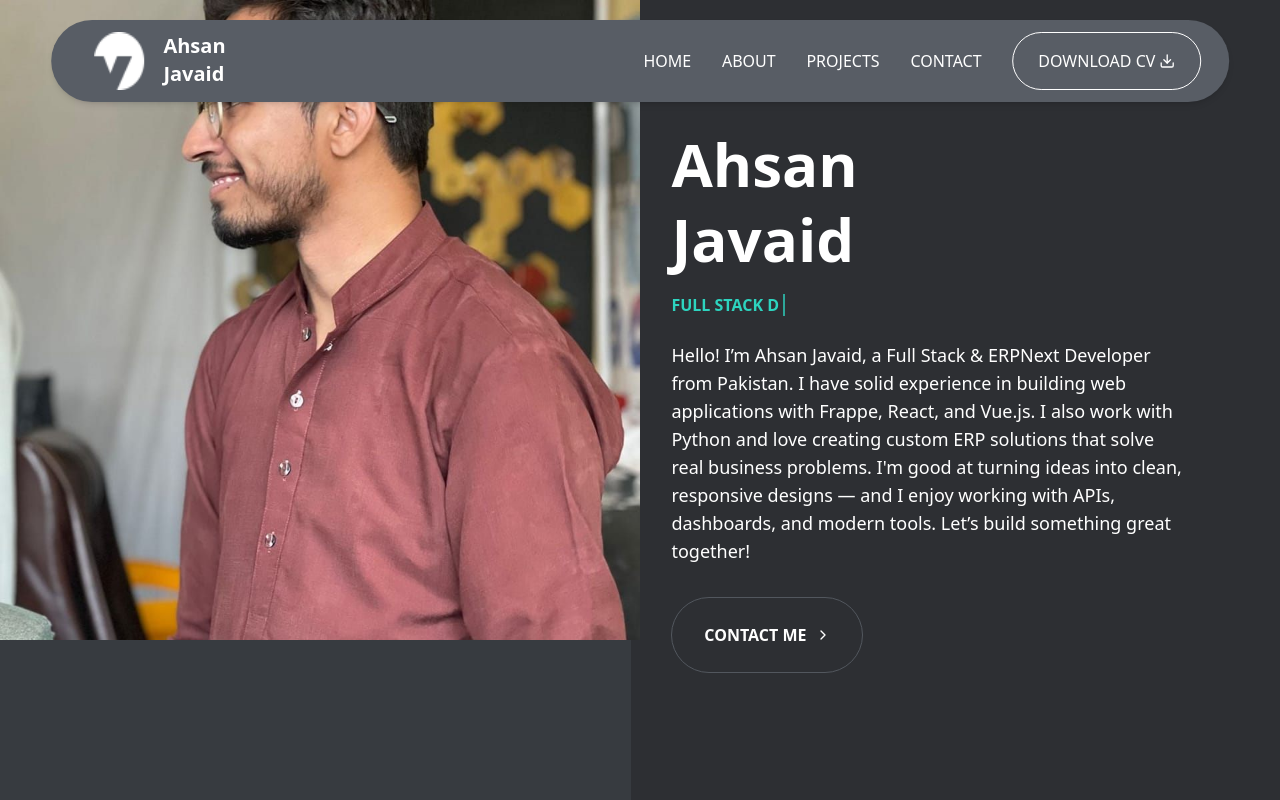
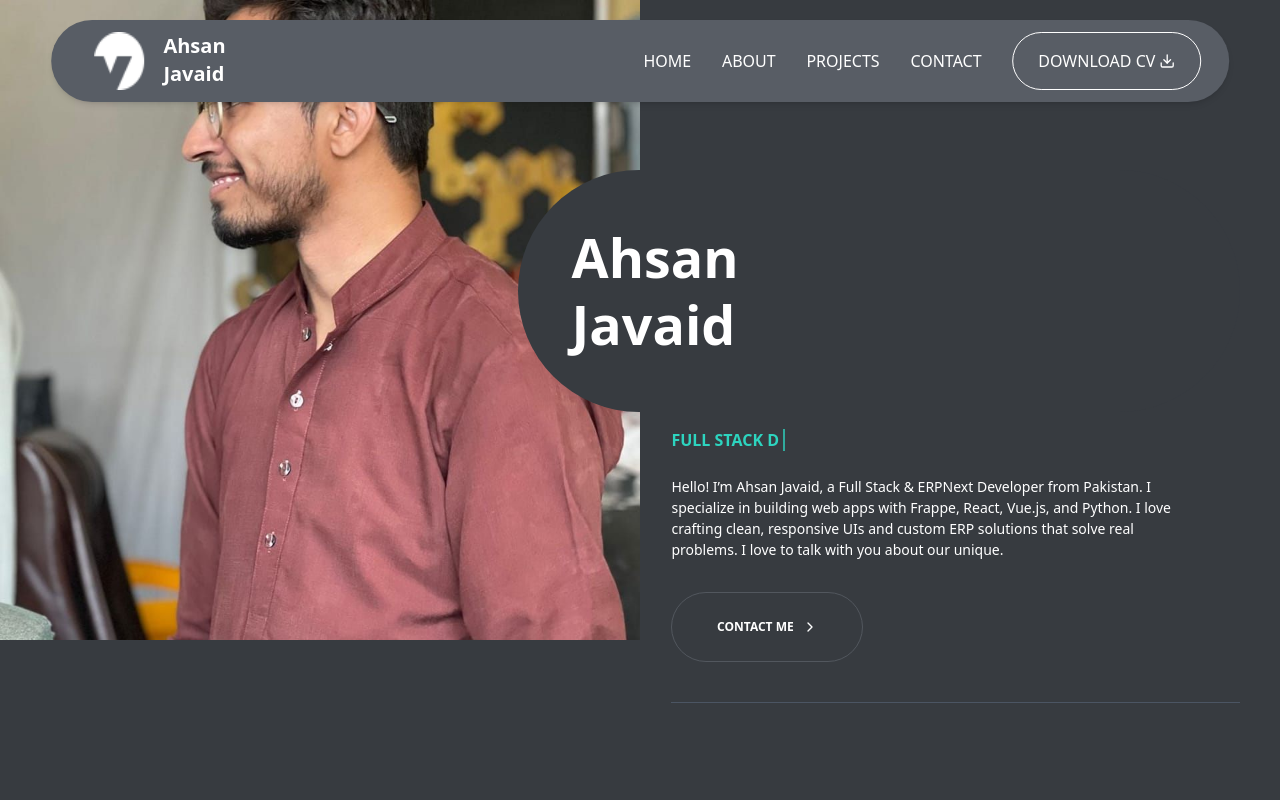
Before and after one commit to ehsanjavaid/React-Portfolio, a React (Vite) app: page / in a window 1280 px wide. Built offline with nearby package versions, Linux system fonts and the light colour scheme.

Commit message:
hero section done

```diff
--- a/src/components/Navbar.tsx
+++ b/src/components/Navbar.tsx
@@ -6,7 +6,7 @@ const Navbar = () => {
     const [isOpen, setIsOpen] = useState(false);
 
     return (
-        <div className="w-[92%] text-white">
+        <div className="w-[92%] text-white bg-[#585D65]">
             <nav className=" w-[92%] justify-between fixed top-5 left-1/2 transform -translate-x-1/2 z-50 bg-[#585D65] text-white px-6 py-3 rounded-full shadow-md flex gap-6">
                 <div className="flex w-[15%] justify-evenly">
                     <img src="/logo.png" alt="" className="w-[50px]" />
@@ -18,8 +18,8 @@ const Navbar = () => {
                     <a href="#about" className="hover:text-teal-400 text-white">ABOUT</a>
                     <a href="#projects" className="hover:text-teal-400 text-white">PROJECTS</a>
                     <a href="#contact" className="hover:text-teal-400 text-white">CONTACT</a>
-                    <a href="#contact" className="hover:text-white text-white flex items-center  rounded-[40px]  gap-1 border border-white hover:border-[#5DD5C4] px-[25px] py-[16px]">
-                        DOWNLOAD CV <Download className="w-4 h-4" />
+                    <a href="#contact" className="hover:text-white group text-white flex items-center  rounded-[40px]  gap-1 border border-white hover:border-[#5DD5C4] px-[25px] py-[16px]">
+                        DOWNLOAD CV <Download className="w-4 h-4 group-hover:text-[#5DD5C4]" />
                     </a>
                 </div>
 
@@ -41,6 +41,7 @@ const Navbar = () => {
                     </div>
                 )}
             </nav>
+
         </div>
     );
 };
--- a/src/components/Sidebar.tsx
+++ b/src/components/Sidebar.tsx
@@ -34,19 +34,23 @@ const HeroText: React.FC = () => {
     }, [charIndex, isDeleting, textIndex, texts]);
 
     return (
-        <div className="ml-[49.33%] min-h-screen bg-[#2d2f33] text-white flex flex-col justify-center px-10">
-            <h1 className="text-6xl font-bold leading-tight">Ahsan<br />Javaid</h1>
+        <div className="pt-[130px] ml-[49.33%] bg-[#373b40] text-white flex flex-col justify-center px-10">
+            <h1 className="text-6xl font-bold leading-tight mt-[40px] ml-[-12vw] relative bg-[#373b40] p-[4.2vw] text-[4.2vw] rounded-[264px] ">Ahsan<br />Javaid</h1>
             <p className="text-teal-400 mt-4 font-semibold h-8">
                 {displayedText}
                 <span className="border-r-2 border-teal-400 animate-pulse ml-1"></span>
             </p>
-            <p className="mt-4 text-lg max-w-lg">
+            <p className="mt-4 text-[14px] max-w-lg">
                 Hello! I’m Ahsan Javaid, a Full Stack & ERPNext Developer from Pakistan.
-                I have solid experience in building web applications with Frappe, React, and Vue.js. I also work with Python and love creating custom ERP solutions that solve real business problems. I'm good at turning ideas into clean, responsive designs — and I enjoy working with APIs, dashboards, and modern tools. Let’s build something great together!
+                I specialize in building web apps with Frappe, React, Vue.js, and Python.
+                I love crafting clean, responsive UIs and custom ERP solutions that solve real problems. I love to talk with you about our unique.
             </p>
-            <button className="group mt-8 bg-transparent border rounded-full px-[25px] py-[25px] w-[192px] border-[#52575E]  text-white font-bold hover:border-[#5DD5C4] transition flex items-center justify-center gap-2">
+            <button className="group mt-8 bold bg-transparent border rounded-full px-[25px] py-[25px] w-[192px] border-[#52575E] text-[12px] text-white font-bold hover:border-[#5DD5C4] transition flex items-center justify-center gap-2">
                 CONTACT ME <ChevronRight className="w-4 h-4 group-hover:text-[#5DD5C4] transition-transform duration-300 group-hover:translate-x-1" />
             </button>
+            <div className="w-full flex justify-center">
+                <hr className="my-10 w-[100%] border-t border-gray-600" />
+            </div>
         </div>
     );
 };
```
